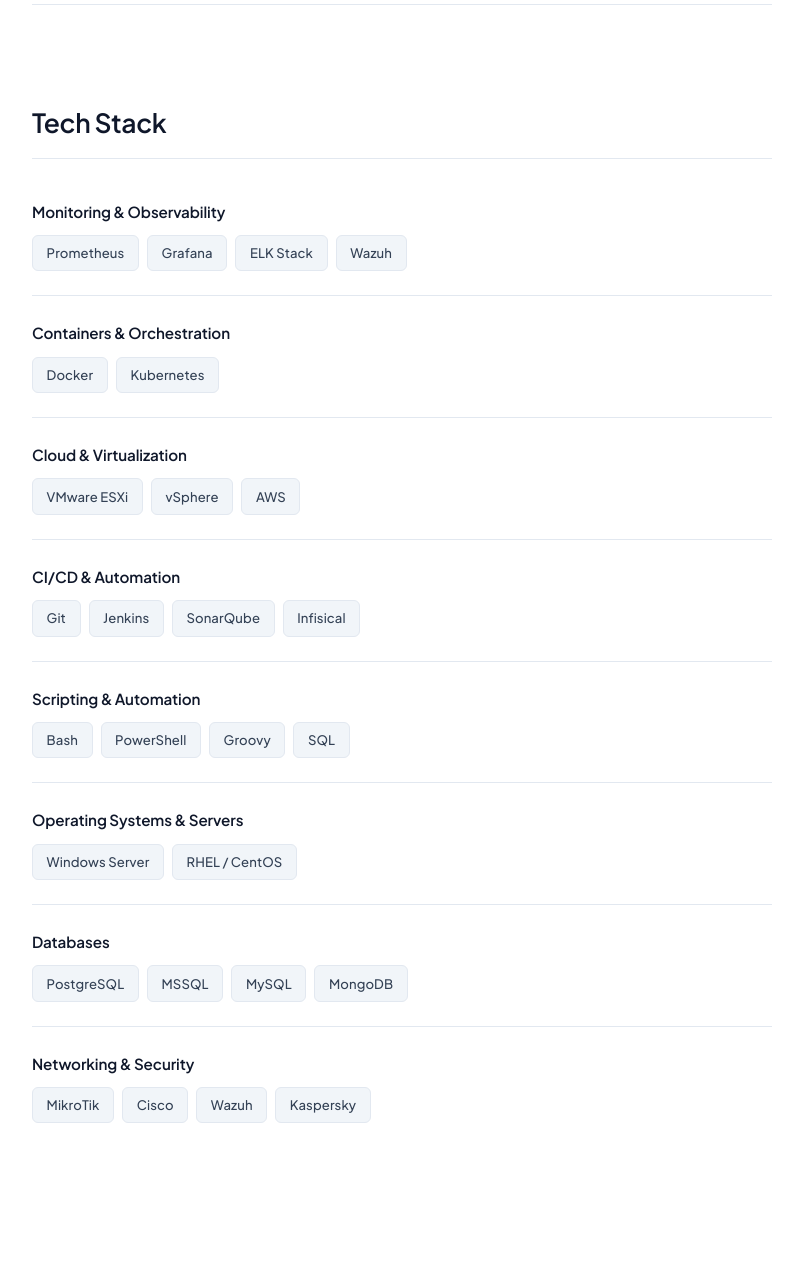
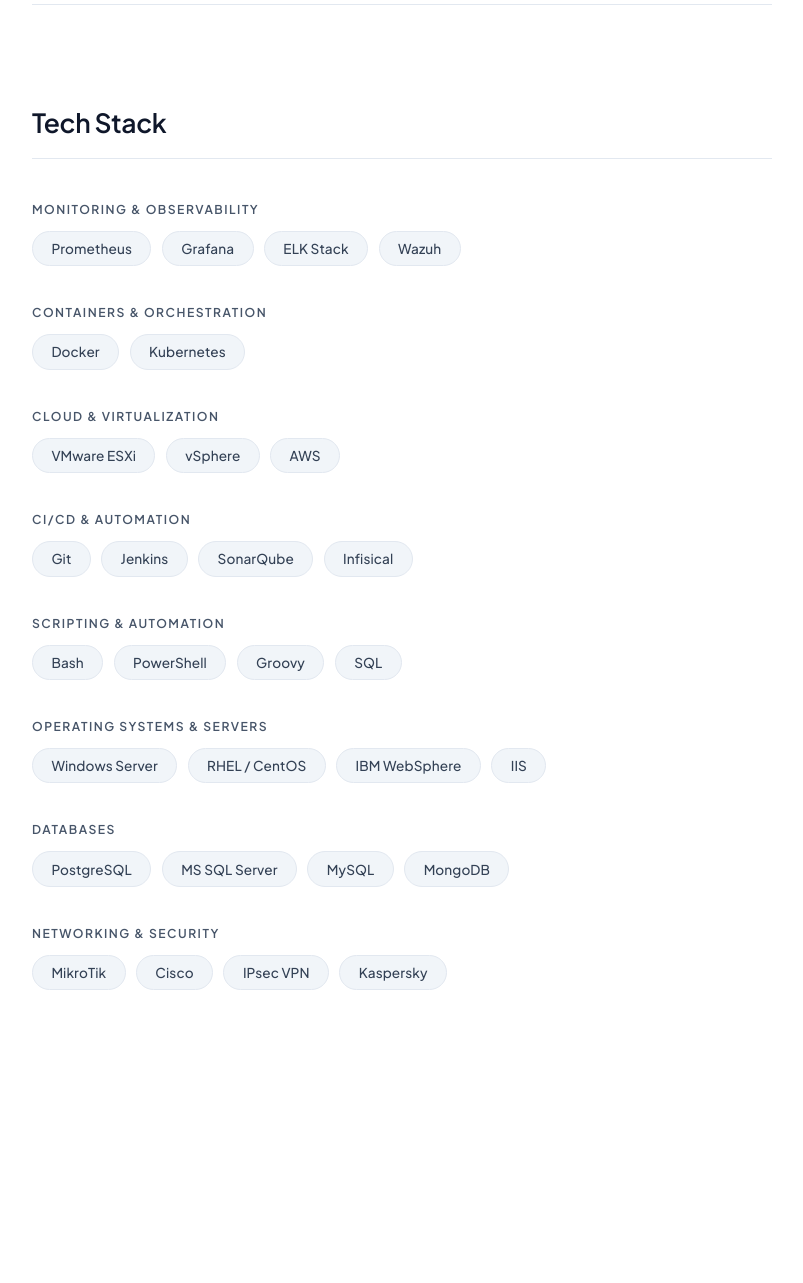
Before and after one commit to gomslhi/projectgomsil-resume, a PHP site: page / in a window 1280 px wide. Shown: the part 3613-4896 px from the top of the page, without its empty margins (238-1041 px from the left). After the commit the page ends 4603 px from the top, so only its background shows below. Run offline with PHP 8.4, Linux system fonts and the light colour scheme; some libraries are stand-ins or nearby versions.

Commit message:
update tech stack II

```diff
--- a/assets/style.css
+++ b/assets/style.css
@@ -11,6 +11,7 @@
     --nav-border: rgba(15, 23, 42, 0.06);
     --tag-bg: #F1F5F9;
     --tag-text: #334155;
+    --tag-border: #E2E8F0;
     --btn-hover-bg: rgba(2, 132, 199, 0.06);
     --btn-hover-shadow: rgba(2, 132, 199, 0.15);
     transition: background-color 0.3s, color 0.3s;
@@ -27,8 +28,9 @@
     --border-color: #1E293B;
     --nav-bg: rgba(11, 15, 25, 0.88);
     --nav-border: rgba(255, 255, 255, 0.07);
-    --tag-bg: #1E293B;
+    --tag-bg: #151A24;
     --tag-text: #CBD5E1;
+    --tag-border: #232B3B;
     --btn-hover-bg: rgba(56, 189, 248, 0.08);
     --btn-hover-shadow: rgba(56, 189, 248, 0.2);
 }
@@ -415,60 +417,57 @@ html.lenis body {
     border-bottom: 1px solid var(--border-color);
 }
 
-/* Tech Stack (Stacked Vertical Flow - Simple & Elegant) */
+/* Tech Stack (Minimalist Pill-Capsule Vertical Flow - Inspired by Reference) */
 .tech-stack-list,
 .skills-grid {
     display: flex;
     flex-direction: column;
-    gap: 1.5rem;
+    gap: 2.25rem;
 }
 
 .tech-stack-group,
 .skill-group {
     display: flex;
     flex-direction: column;
-    gap: 0.7rem;
-    padding-bottom: 1.5rem;
-    border-bottom: 1px solid var(--border-color);
-}
-
-.tech-stack-group:last-child,
-.skill-group:last-child {
-    border-bottom: none;
-    padding-bottom: 0;
+    gap: 0.75rem;
 }
 
 .tech-stack-group h4,
 .skill-group h4 {
-    font-size: 0.95rem;
+    font-size: 0.76rem;
     font-weight: 600;
-    letter-spacing: -0.1px;
-    color: var(--text-primary);
+    letter-spacing: 1.5px;
+    text-transform: uppercase;
+    color: var(--text-secondary);
     margin: 0;
 }
 
 .tags {
     display: flex;
     flex-wrap: wrap;
-    gap: 0.5rem;
+    gap: 0.55rem 0.65rem;
 }
 
 .tag {
     background-color: var(--tag-bg);
     color: var(--tag-text);
-    padding: 0.4rem 0.85rem;
-    border-radius: 6px;
-    font-size: 0.82rem;
+    padding: 0.45rem 1.15rem;
+    border-radius: 9999px; /* Pill Capsule */
+    font-size: 0.85rem;
     font-weight: 500;
     letter-spacing: 0.1px;
-    border: 1px solid var(--border-color);
+    border: 1px solid var(--tag-border);
     transition: all 0.25s ease;
+    display: inline-flex;
+    align-items: center;
+    line-height: 1.4;
 }
 
 .tag:hover {
     border-color: var(--accent-cyan);
-    color: var(--accent-cyan);
+    color: var(--text-primary);
     transform: translateY(-1px);
+    box-shadow: 0 4px 12px rgba(0, 0, 0, 0.08);
 }
 
 .timeline {
--- a/index.php
+++ b/index.php
@@ -12,7 +12,7 @@
     <link rel="preconnect" href="https://fonts.googleapis.com">
     <link rel="preconnect" href="https://fonts.gstatic.com" crossorigin>
     <link href="https://fonts.googleapis.com/css2?family=Plus+Jakarta+Sans:wght@400;500;600;700&display=swap" rel="stylesheet">
-    <link rel="stylesheet" href="assets/style.css?v=3.2">
+    <link rel="stylesheet" href="assets/style.css?v=3.3">
 </head>
 
 <body>
@@ -292,13 +292,15 @@
                         <div class="tags">
                             <span class="tag">Windows Server</span>
                             <span class="tag">RHEL / CentOS</span>
+                            <span class="tag">IBM WebSphere</span>
+                            <span class="tag">IIS</span>
                         </div>
                     </div>
                     <div class="tech-stack-group">
                         <h4>Databases</h4>
                         <div class="tags">
                             <span class="tag">PostgreSQL</span>
-                            <span class="tag">MSSQL</span>
+                            <span class="tag">MS SQL Server</span>
                             <span class="tag">MySQL</span>
                             <span class="tag">MongoDB</span>
                         </div>
@@ -308,7 +310,7 @@
                         <div class="tags">
                             <span class="tag">MikroTik</span>
                             <span class="tag">Cisco</span>
-                            <span class="tag">Wazuh</span>
+                            <span class="tag">IPsec VPN</span>
                             <span class="tag">Kaspersky</span>
                         </div>
                     </div>
```
